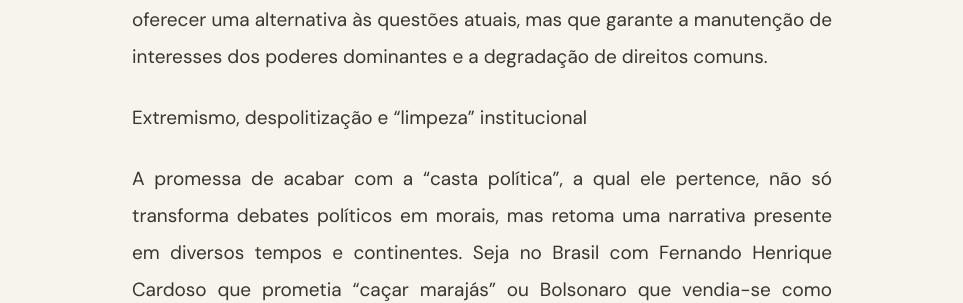
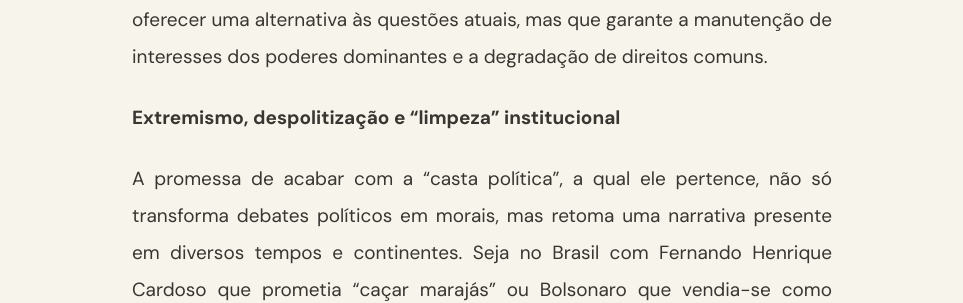
Before and after one commit to gmonteiropolli-design/Margens-da-Polis, a Jekyll site: the page built from _posts/2026-11-09-eleicoes-argentinas-e-o-constante-sentimento-de-desesperanca.md, in a window 1280 px wide. Shown: the part 2039-2342 px from the top of the page, without its empty margins (158-1121 px from the left). Built offline with Jekyll 4.4.1, drawn with Linux system fonts in a browser that asks for light colours; some web fonts are replaced.

```diff
--- a/_posts/2026-11-09-eleicoes-argentinas-e-o-constante-sentimento-de-desesperanca.md
+++ b/_posts/2026-11-09-eleicoes-argentinas-e-o-constante-sentimento-de-desesperanca.md
@@ -15,7 +15,7 @@ from_archive: true
 ---
 Javier Milei vence as eleições primárias na Argentina, o que apesar de ainda não o consagrar como presidente, representa o avanço da extrema direita no país. Anarcocapitalista, defensor do fim do Banco Central, da dolarização da economia argentina e da privatização dos serviços públicos (e assim não é de surpreender que seus ídolos sejam Bolsonaro e Trump), o protagonismo do candidato expõe o descontentamento generalizado com a institucionalidade política e o desejo por mudanças significativas, mas que caminham em uma direção alarmante. Apesar das eleições decisivas acontecerem só em Outubro, a popularidade de Milei nos permite discutir a capacidade do ultraliberalismo de simular um discurso anti sistêmico e oferecer uma alternativa às questões atuais, mas que garante a manutenção de interesses dos poderes dominantes e a degradação de direitos comuns.
 
-Extremismo, despolitização e “limpeza” institucional
+**Extremismo, despolitização e “limpeza” institucional**
 
 A promessa de acabar com a “casta política”, a qual ele pertence, não só transforma debates políticos em morais, mas retoma uma narrativa presente em diversos tempos e continentes. Seja no Brasil com Fernando Henrique Cardoso que prometia “caçar marajás” ou Bolsonaro que vendia-se como diferente de todos os outros políticos; o partido Chega que deseja “limpar Portugal”; Trump que prometia acabar com a corrupção institucional ou o Vox que diz-se contra a elite política, essa retórica vazia não questiona os sistemas implantados ou o modo de produção vigente. Partidos e atores que visam “não fazer política”, mudar completamente a atuação do Estado (e mesmo assim dedicam todos os seus esforços aos interesses de mercado) ou serem os únicos aptos e éticos o suficiente para ter poder, tem a capacidade de gerir uma espécie de populismo que faz das instituições e elites políticas seus inimigos e criadores de desordem. Ao despolitizar o debate público e geralmente estarem aliados ao autoritarismo e o conservadorismo, realocam e moldam quem são os culpados, afastam-se de questões sociais ímpares e revogam matérias essenciais.
 
```
